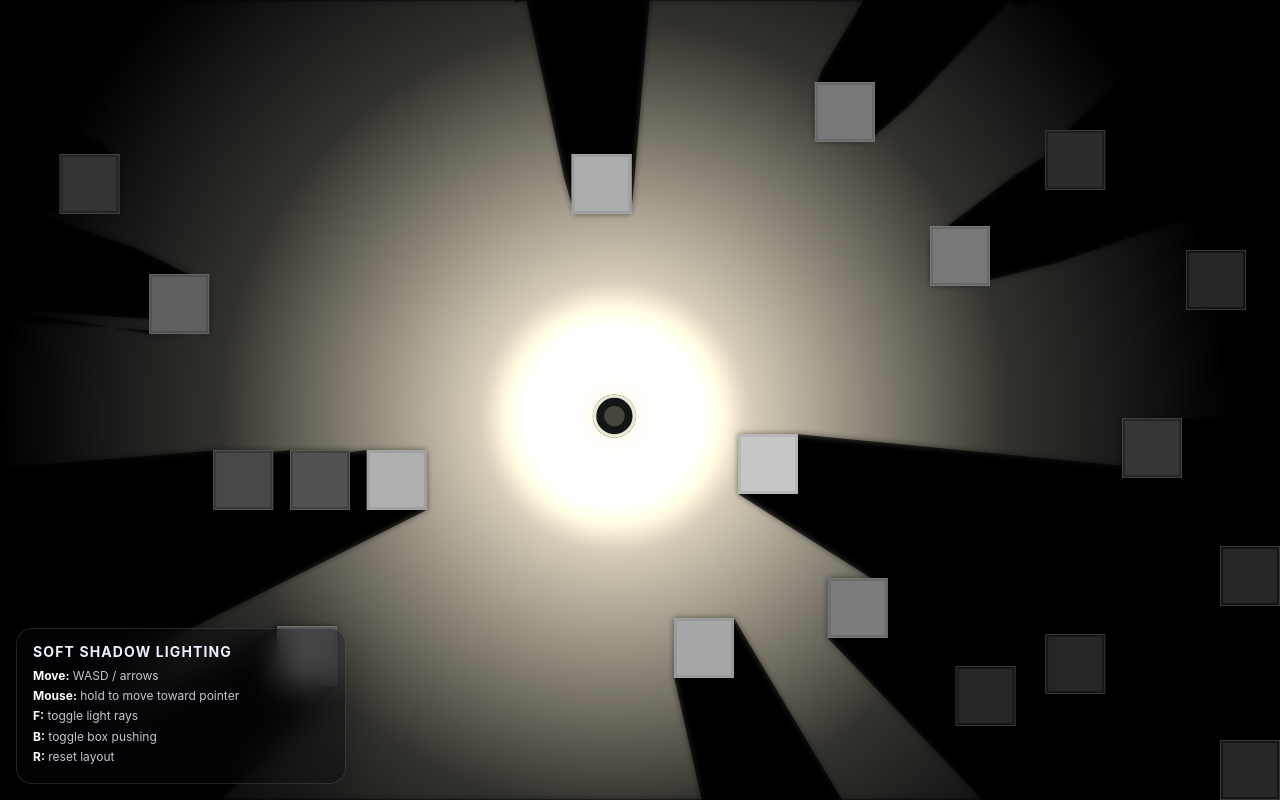
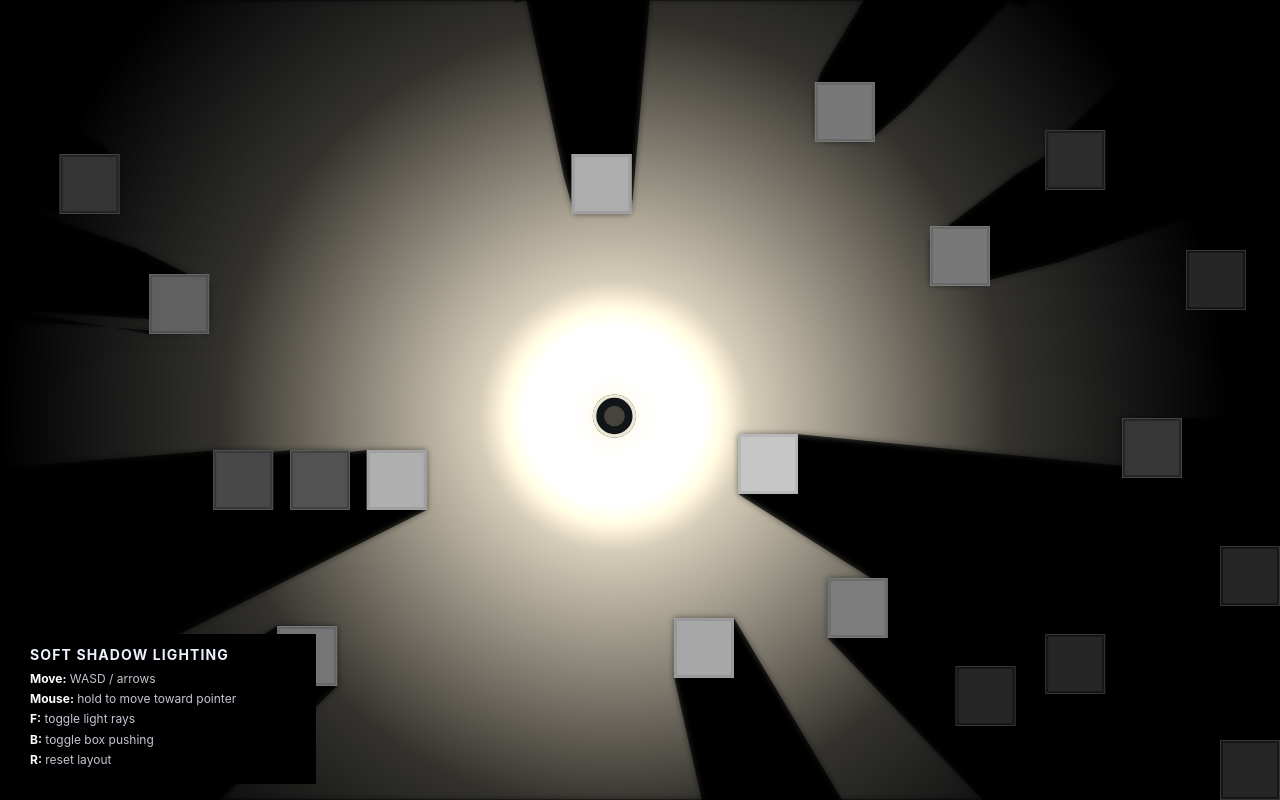
Before and after one commit to Utotkiller/2026-2d-SoftShadow, a website built with Vite: page index.html in a window 1280 px wide. Built offline with nearby package versions, Linux system fonts and the light colour scheme.

Commit message:
Make HUD black and square

```diff
--- a/styles.css
+++ b/styles.css
@@ -1,7 +1,7 @@
 :root {
   color-scheme: dark;
   font-family: Inter, ui-sans-serif, system-ui, -apple-system, BlinkMacSystemFont, "Segoe UI", sans-serif;
-  background: #111217;
+  background: rgb(0, 0, 0);
   color: #eef2ff;
 }
 
@@ -15,7 +15,7 @@ body {
   height: 100%;
   margin: 0;
   overflow: hidden;
-  background: #111217;
+  background: rgb(0, 0, 0);
 }
 
 #scene {
@@ -24,20 +24,20 @@ body {
   width: 100vw;
   height: 100vh;
   display: block;
-  background: #111217;
+  background: rgb(0, 0, 0);
 }
 
 .hud {
   position: fixed;
   left: 16px;
   bottom: 16px;
-  width: min(330px, calc(100vw - 32px));
-  padding: 14px 16px;
-  border: 1px solid rgba(255, 255, 255, 0.12);
-  border-radius: 16px;
-  background: rgba(8, 9, 14, 0.42);
-  box-shadow: 0 16px 50px rgba(0, 0, 0, 0.28);
-  backdrop-filter: blur(16px);
+  width: min(300px, calc(100vw - 32px));
+  padding: 12px 14px;
+  border: 0;
+  border-radius: 0;
+  background: rgb(0, 0, 0);
+  box-shadow: none;
+  backdrop-filter: none;
   user-select: none;
   pointer-events: none;
 }
```
